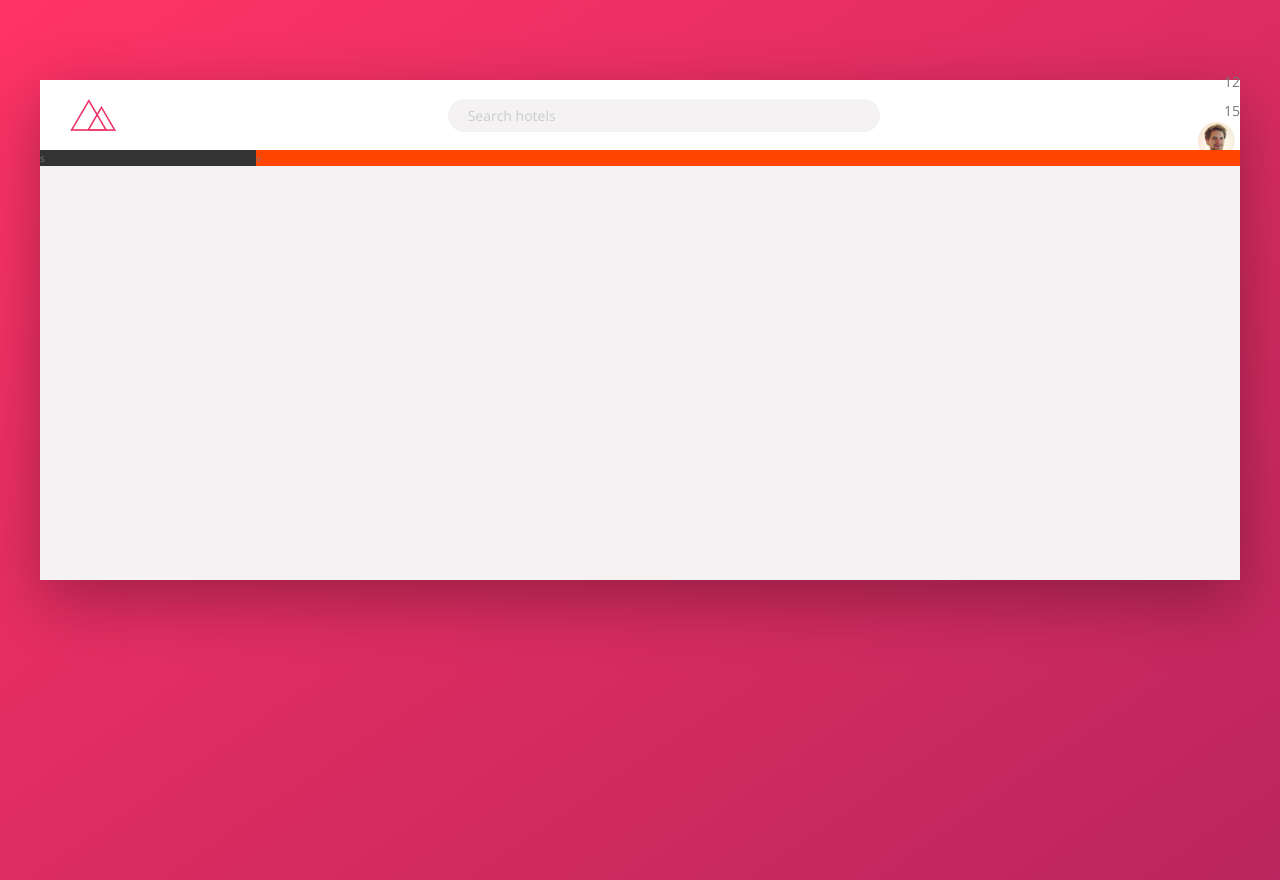
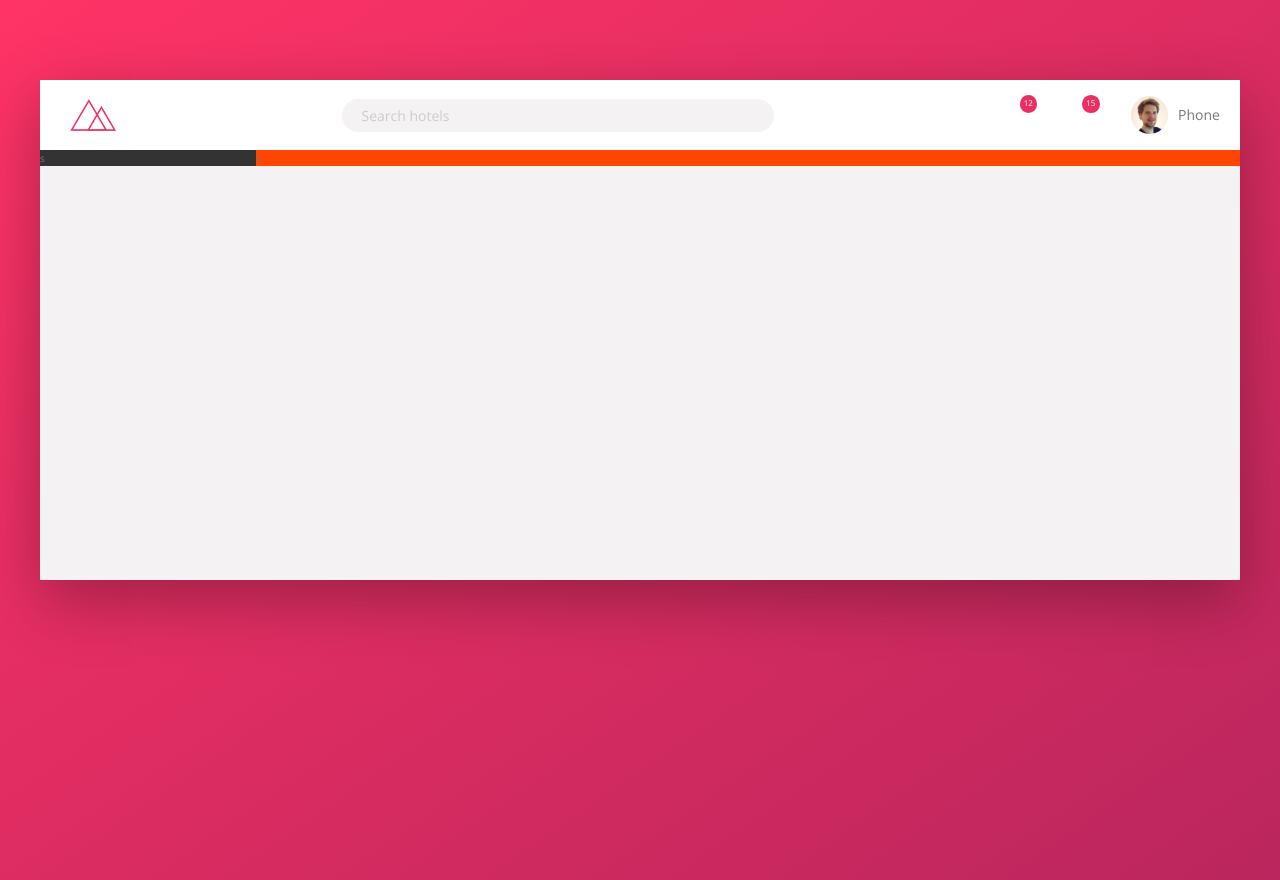
Before and after one commit to Phonekham/Advanced-CSS-and-SASS, a website: page TRILLO/index.html in a window 1280 px wide. Drawn offline with nearby package versions, Linux system fonts and the light colour scheme.

Commit message:
Trillo:header part3 user-nave finish

```diff
--- a/TRILLO/index.html
+++ b/TRILLO/index.html
@@ -29,16 +29,19 @@
           <svg class="user-nav__icon">
             <use xlink:href="img/sprite.svg#icon-bookmark"></use>
           </svg>
-          <span class="user-nav__notification">12</span>
+          <span class="user-nav__icon-notification">12</span>
         </div>
         <div class="user-nav__icon-box">
           <svg class="user-nav__icon">
             <use xlink:href="img/sprite.svg#icon-chat"></use>
           </svg>
-          <span class="user-nav__notification">15</span>
+          <span class="user-nav__icon-notification">15</span>
         </div>
         <div class="user-nav__user">
           <img src="img/user.jpg" alt="user" class="user-nav__user-photo">
+          <div class="user-nav__user-name">
+            Phone
+          </div>
         </div>
       </nav>
     </header>
--- a/TRILLO/sass/_components.scss
+++ b/TRILLO/sass/_components.scss
@@ -9,6 +9,7 @@
   display: flex;
   align-items: center;
   justify-content: center;
+
   &__input {
     font-family: inherit;
     font-size: inherit;
@@ -51,20 +52,46 @@
 
 // User Navigation
 .user-nav {
+  align-self: stretch;
+  display: flex;
+  align-items: center;
+
+  & > * {
+    padding: 0 2rem;
+    cursor: pointer;
+    height: 100%;
+    display: flex;
+    align-items: center;
+  }
+  & > *:hover {
+    background-color: var(--grey-light-2);
+  }
   &__icon-box {
+    position: relative;
   }
   &__icon {
     height: 2.25rem;
     width: 2.25rem;
+    fill: var(--grey-dark-2);
   }
   &__icon-notification {
+    font-size: 0.8rem;
+    height: 1.75rem;
+    width: 1.75rem;
+    border-radius: 50%;
+    background-color: var(--color-primary);
+    color: #fff;
+    position: absolute;
+    top: 1.5rem;
+    right: 1.1rem;
+    display: flex;
+    justify-content: center;
+    align-items: center;
   }
-  &__user {
-  }
+
   &__user-photo {
     height: 3.75rem;
     border-radius: 50%;
-  }
-  &__user-name {
+    margin-right: 1rem;
   }
 }
```
Also changed, not shown: TRILLO/css/style.css.
